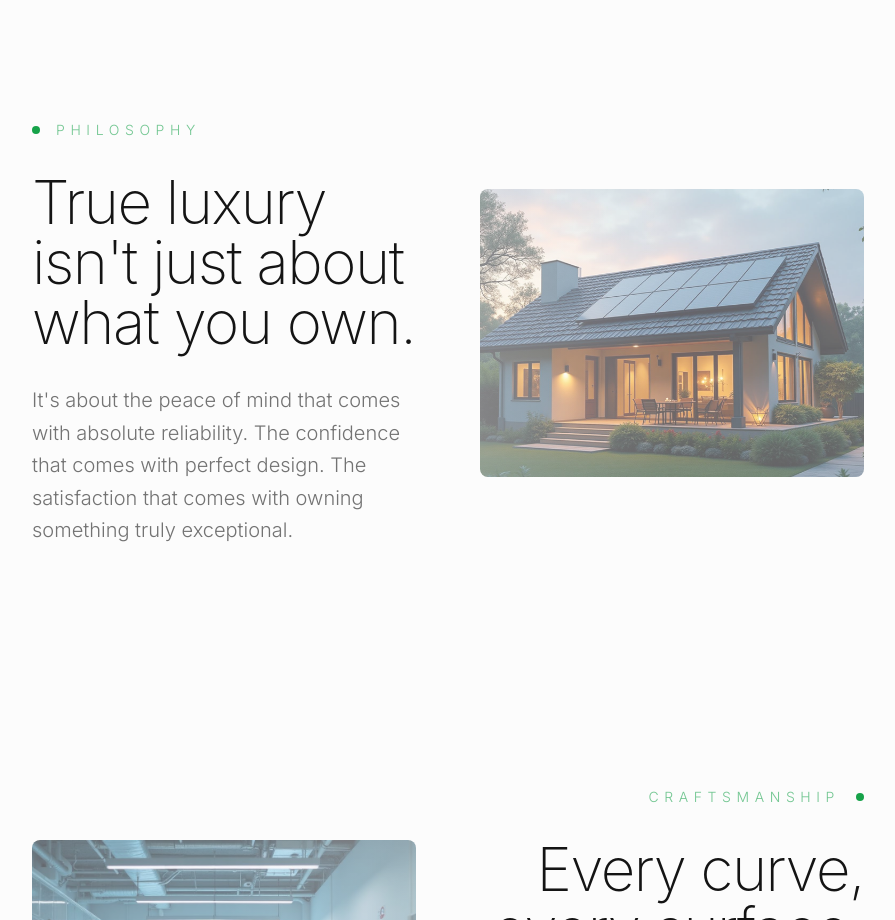
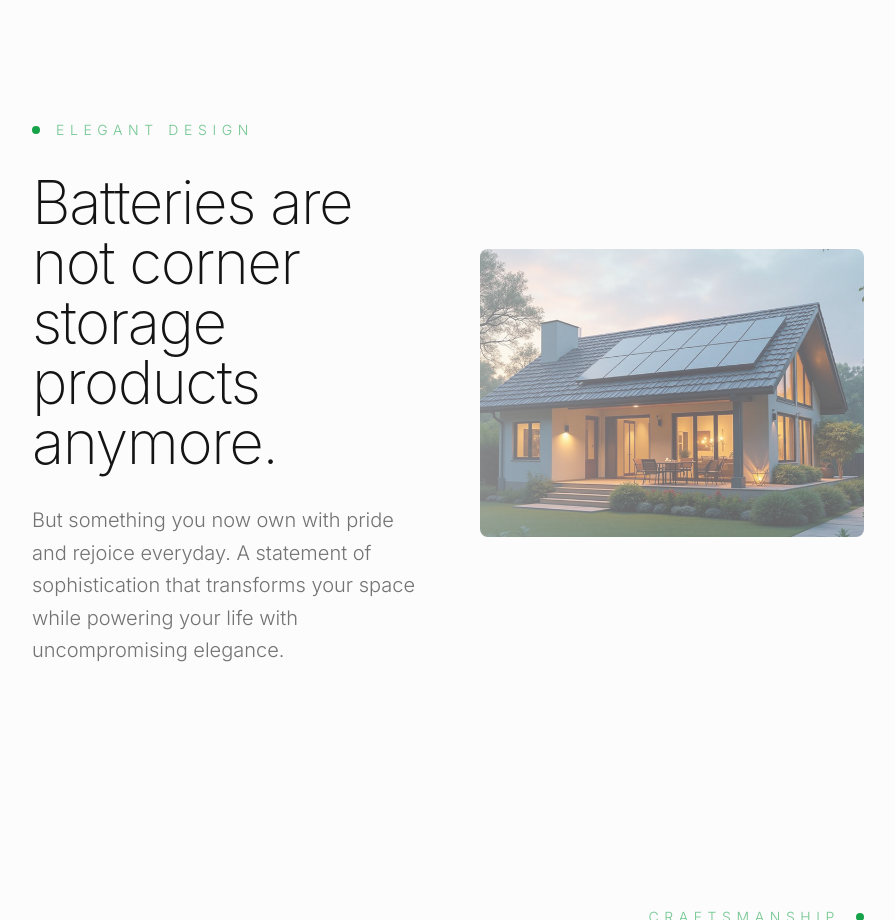
Before and after one commit to dv1990/ness_apple, a React (Vite) app: page / in a window 1280 px wide. Shown: the part 1700-2620 px from the top of the page, without its empty margins (192-1087 px from the left). Built offline with nearby package versions, Linux system fonts and the light colour scheme; the HTML template or start-up script is replaced by a standard one; a web font is replaced by a local one.

Commit message:
Update philosophy section

```diff
--- a/src/pages/IndexEnhanced.tsx
+++ b/src/pages/IndexEnhanced.tsx
@@ -116,22 +116,22 @@ const IndexEnhanced = () => {
           {/* Documentary Narrative - Scrolling Story */}
           <div className="space-y-60">
 
-            {/* Chapter 1: Philosophy */}
+            {/* Chapter 1: Elegant Design */}
             <div className="relative grid grid-cols-1 lg:grid-cols-2 gap-16 items-center">
               <div className="max-w-2xl">
                 <div className="space-y-8">
                   <div className="flex items-center space-x-4 mb-8">
                     <div className="w-2 h-2 bg-energy rounded-full"></div>
-                    <span className="text-sm text-energy/60 uppercase tracking-[0.4em] font-light">Philosophy</span>
+                    <span className="text-sm text-energy/60 uppercase tracking-[0.4em] font-light">Elegant Design</span>
                   </div>
 
                   <h3 className="font-display text-5xl md:text-6xl font-extralight text-foreground leading-[0.9] tracking-tight">
-                    True luxury isn't just about what you own.
+                    Batteries are not corner storage products anymore.
                   </h3>
 
                   <p className="text-xl font-light text-muted-foreground leading-relaxed max-w-xl">
-                    It's about the peace of mind that comes with absolute reliability.
-                    The confidence that comes with perfect design. The satisfaction that comes with owning something truly exceptional.
+                    But something you now own with pride and rejoice everyday.
+                    A statement of sophistication that transforms your space while powering your life with uncompromising elegance.
                   </p>
                 </div>
               </div>
```
